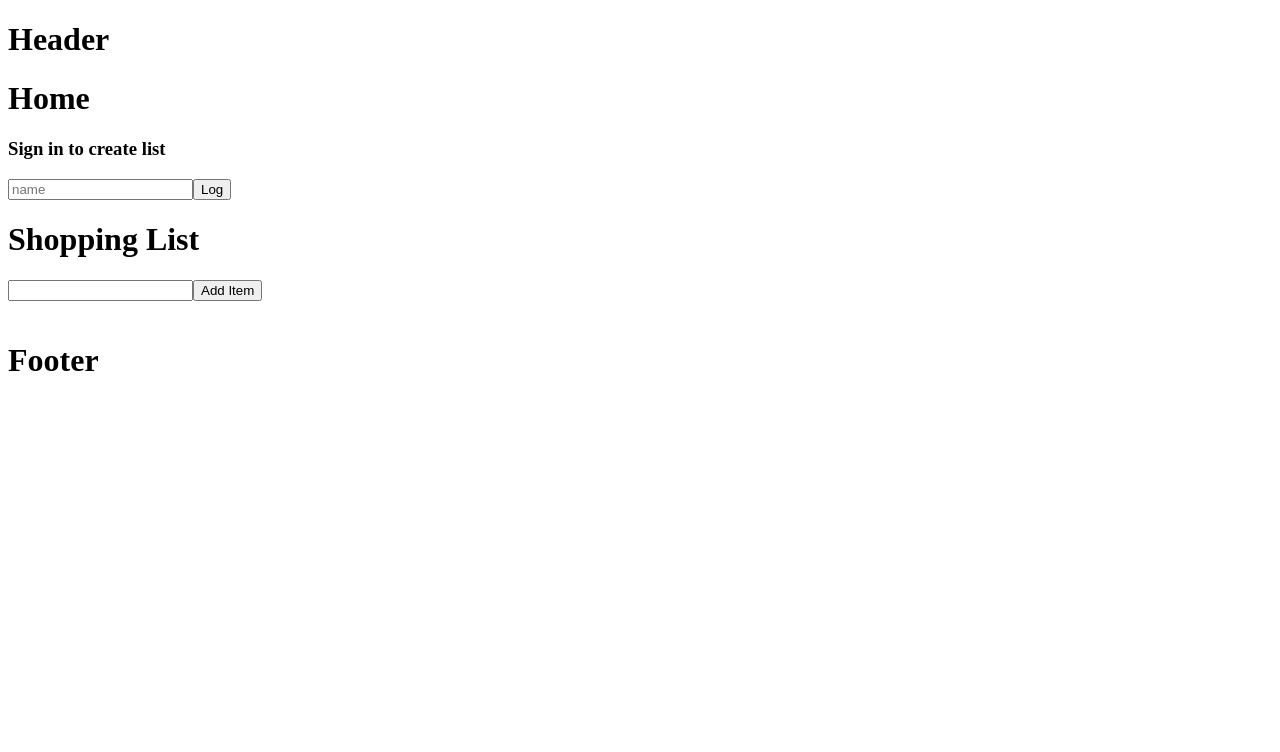
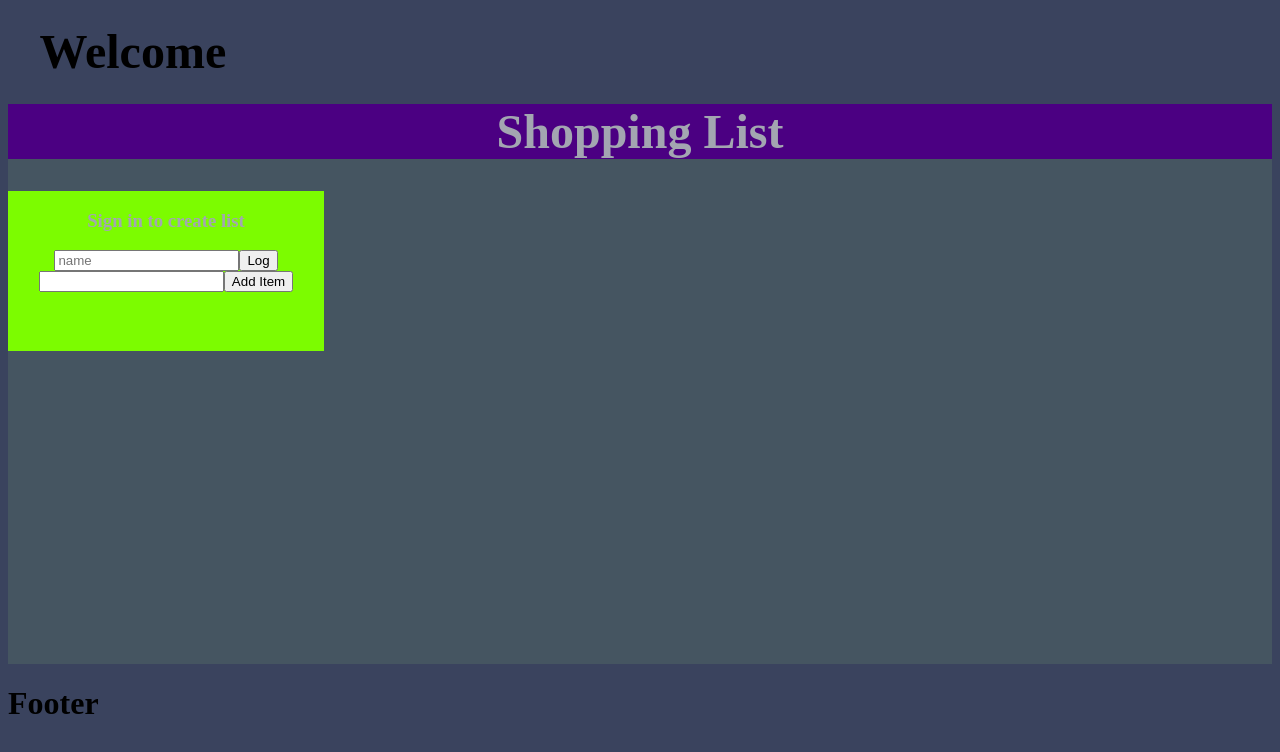
Before and after one commit to Joseph-K-B/shop-list, a React app: page / in a window 1280 px wide. Shown: the top 752 px of the page. Built offline with nearby package versions, Linux system fonts and the light colour scheme.

Commit message:
basic  css layout/ updated snap

```diff
--- /dev/null
+++ b/src/App.css
@@ -0,0 +1,3 @@
+html {
+    background-color: #3A435E;
+}
--- a/src/App.jsx
+++ b/src/App.jsx
@@ -1,6 +1,7 @@
 import { UserProvider } from "./context/UserCtx";
 import Home from "./views/Home/Home";
 import Layout from "./views/Layout/Layout";
+import css from './App.css'
 
 export default function App() {
   return (
--- a/src/components/controls/LogControls.jsx
+++ b/src/components/controls/LogControls.jsx
@@ -27,8 +27,6 @@ const LogControls = () => {
         </div>
     );
 
-    console.log(userName)
-
 
     const loggedMsg = userName ? `List for ${userName}` : 'Sign in to create list';
 
--- /dev/null
+++ b/src/components/layout/Header.css
@@ -0,0 +1,12 @@
+.head{
+    display: flex;
+    flex-direction: row;
+    align-items: center;
+    height: 2.5em;
+    background-color: #3A435E;
+    margin: 2.5%;
+}
+
+.welcome {
+    font-size: 3rem;
+}
--- a/src/components/layout/Header.jsx
+++ b/src/components/layout/Header.jsx
@@ -1,6 +1,10 @@
+import css from './Header.css';
+
 function Header(){
     return(
-        <h1>Header</h1>
+        <header className={css.head}>
+            <h1 className={css.welcome}>Welcome</h1>
+        </header>
     )
 }
 
--- /dev/null
+++ b/src/views/Home/Home.css
@@ -0,0 +1,11 @@
+.title {
+    text-align: center;
+    font-size: 3rem;
+    background-color: indigo;
+}
+
+main {
+    height: 35em;
+    color: #A3A6B1;
+    background-color: #455561;
+}
--- a/src/views/Home/Home.jsx
+++ b/src/views/Home/Home.jsx
@@ -1,11 +1,11 @@
 import { LogControls } from "../../components/controls/LogControls";
 import Shopping from "../Shopping/Shopping";
+import css from './Home.css'
 
 function Home() {
   return (
     <>
-      <h1>Home</h1>
-      <LogControls />
+      <h1 className={css.title}>Shopping List</h1>
       <Shopping />
     </>
   )
--- /dev/null
+++ b/src/views/Shopping/Shopping.css
@@ -0,0 +1,11 @@
+.shop {
+    display: grid;
+    grid-template-columns: 1fr 3fr;
+    text-align: center;
+}
+
+.add {
+    height: 10rem;
+    max-height: 10rem;
+    background-color: lawngreen;
+}
--- a/src/views/Shopping/Shopping.jsx
+++ b/src/views/Shopping/Shopping.jsx
@@ -1,7 +1,9 @@
 import React, { useReducer } from "react";
 import AddControls from "../../components/controls/AddControls";
+import { LogControls } from "../../components/controls/LogControls";
 import ShopList from "../../components/list/ShopList";
 import itemReducer from "../../utils/ItemReducer"
+import css from './Shopping.css';
 
 const initialState = [
 //   {id: 1, name: 'test', done: false},
@@ -34,9 +36,15 @@ function Shopping() {
 
     return(
       <>
-        <h1>Shopping List</h1>
-        <AddControls onAdded={handleAdded} />
-        <ShopList items={items} onUpdate={handleUpdate} onDeleteItem={handleDelete}/>
+        <section className={css.shop}>
+          <div className={css.add}>
+            <LogControls />
+            <AddControls onAdded={handleAdded} />
+          </div>
+          <div>
+          <ShopList items={items} onUpdate={handleUpdate} onDeleteItem={handleDelete}/>
+          </div>
+        </section>
       </>
     )
 }
```
Also changed, not shown: 1 other file (tests, documents, lock files or other folders).
